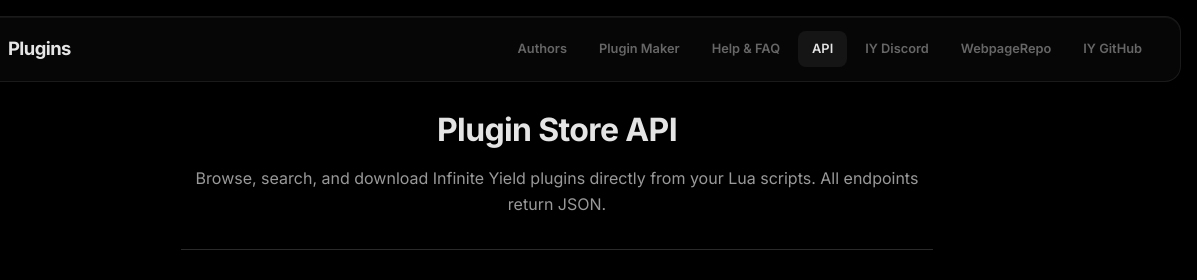
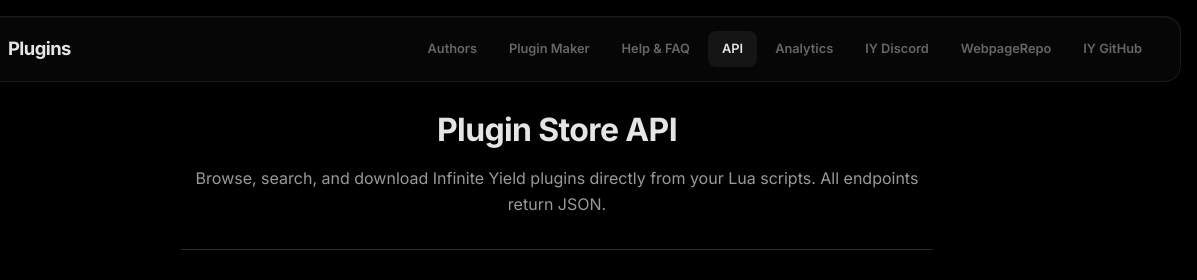
Before and after one commit to CarlDV/InfiniteYieldPluginStore, a website: page api.html in a window 1280 px wide. Shown: the top 280 px of the page, 83-1280 px from the left. Drawn offline with nearby package versions, Linux system fonts and the light colour scheme.

Commit message:
added analytics button across all pages

```diff
--- a/api.html
+++ b/api.html
@@ -319,6 +319,7 @@
                 <a href="maker.html" class="h-link">Plugin Maker</a>
                 <a href="tutorial.html" class="h-link">Help & FAQ</a>
                 <a href="api.html" class="h-link h-link-api">API</a>
+                <a href="https://iy-analytics.renern.workers.dev" class="h-link">Analytics</a>
                 <a href="https://discord.gg/78ZuWSq" target="_blank" rel="noopener" class="h-link">IY Discord</a>
                 <a href="https://github.com/CarlDV/InfiniteYieldPluginStore" target="_blank" rel="noopener"
                     class="h-link">WebpageRepo</a>
```
Also changed, not shown: authors.html (+1 -0 lines), maker.html (+1 -0 lines), tutorial.html (+1 -0 lines).
